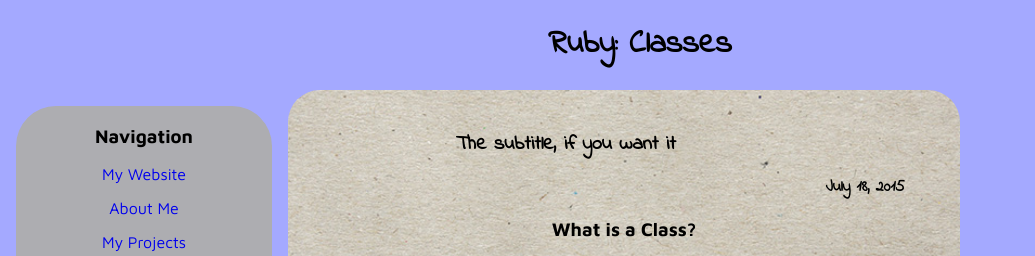
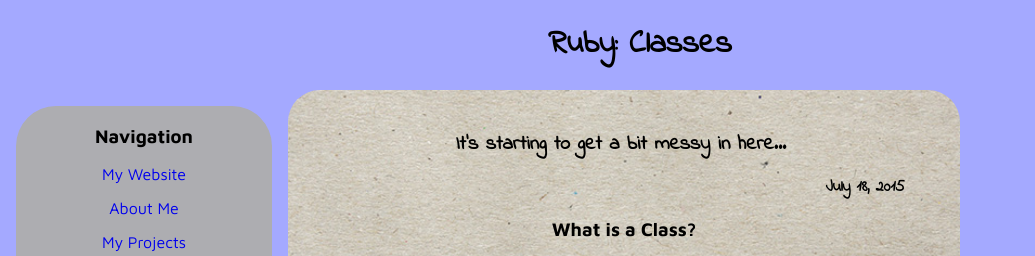
Before and after one commit to annewchen/annewchen.github.io, a plain HTML site: page blog/t5-ruby-classes.html in a window 1280 px wide. Shown: the top 256 px of the page, 0-1035 px from the left. Drawn offline with Linux system fonts and the light colour scheme.

Commit message:
add subtitle

```diff
--- a/blog/t5-ruby-classes.html
+++ b/blog/t5-ruby-classes.html
@@ -34,7 +34,7 @@
       </aside>
       <article>
         <section>
-        <h2>The subtitle, if you want it</h2>
+        <h2>It's starting to get a bit messy in here...</h2>
         <h4>July 18, 2015</h4>
           <h3>What is a Class?</h3>
           <p>
```
